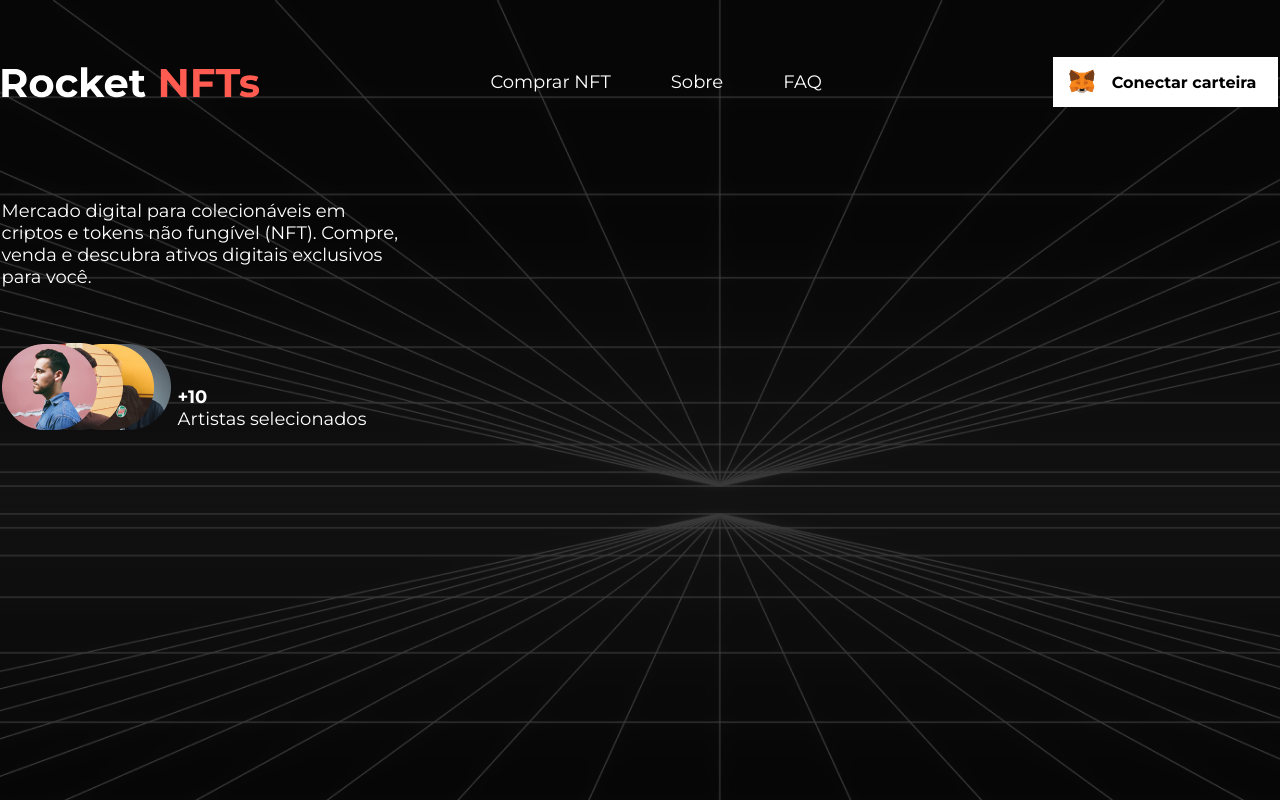
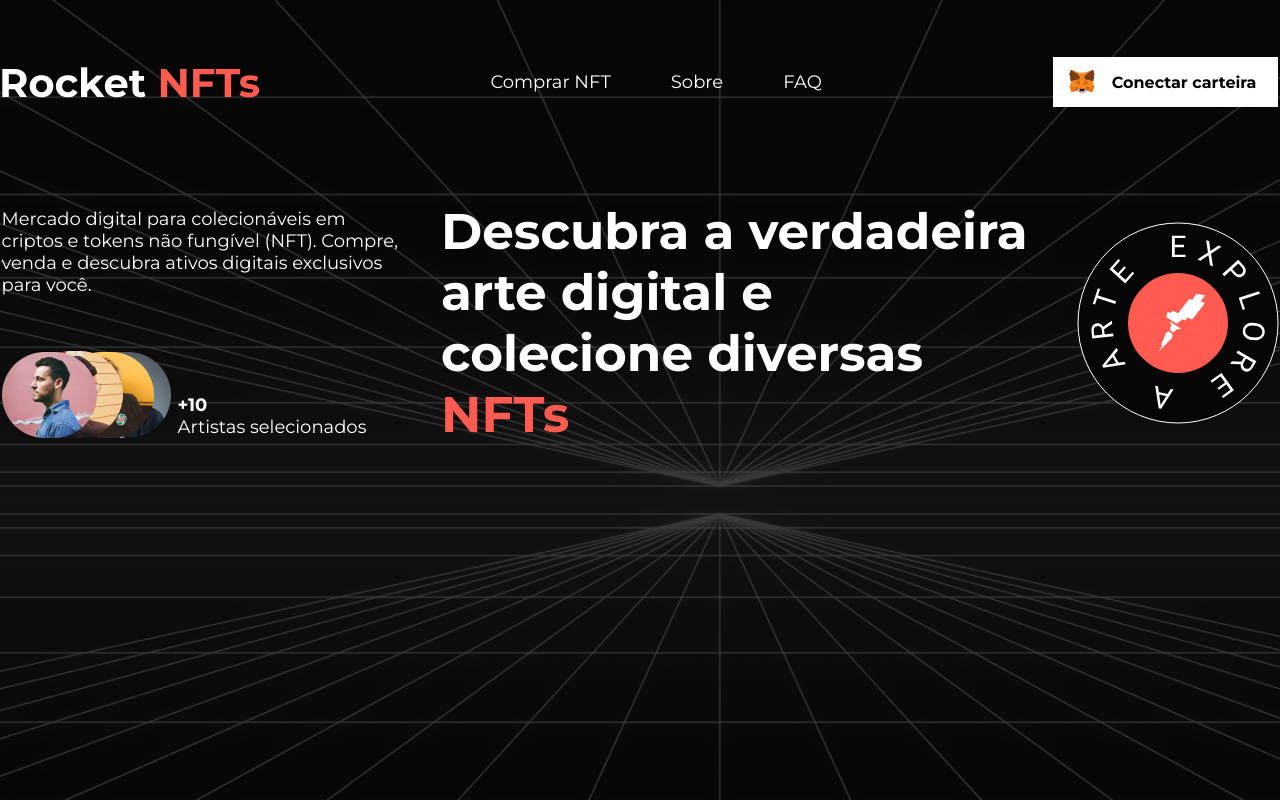
Before and after one commit to saulocode1/rocket-nft-react, a React (Create React App) app: page / in a window 1280 px wide. Shown: the top 800 px of the page. Built offline with nearby package versions, Linux system fonts and the light colour scheme.

Commit message:
Finished HomeTitles

```diff
--- a/src/Sections/Home/HomeTitles/HomeText/HomeText.styled.jsx
+++ b/src/Sections/Home/HomeTitles/HomeText/HomeText.styled.jsx
@@ -9,11 +9,12 @@ export const Text = styled.p`
 export const TextDiv = styled.div`
     width: 25rem;
     max-width: 25rem;
+    margin-bottom: 55px;
 `;
 
 export const WrapperTextAndAvatar = styled.div`
     height: 15.375rem;
     display: flex;
     flex-direction: column;
-    gap: 3.4375rem;
+    justify-content: center;
 `;
--- a/src/Sections/Home/HomeTitles/HomeTitles.jsx
+++ b/src/Sections/Home/HomeTitles/HomeTitles.jsx
@@ -2,7 +2,12 @@ import React from "react";
 import HomeImages from "./HomeAvatars/HomeImages";
 import HomeTextComponent from "./HomeText/HomeText";
 import { WrapperTextAndAvatar } from "./HomeText/HomeText.styled";
-import HomeTitlesDiv from "./HomeTitles.styled";
+import HomeTitlesDiv, {
+    ColorText,
+    MainTitle,
+    MainTitleDiv,
+    TitleBadge,
+} from "./HomeTitles.styled";
 
 const HomeTitlesComponent = () => {
     return (
@@ -12,6 +17,13 @@ const HomeTitlesComponent = () => {
                     <HomeTextComponent />
                     <HomeImages />
                 </WrapperTextAndAvatar>
+                <MainTitleDiv>
+                    <MainTitle>
+                        Descubra a verdadeira arte digital e colecione diversas
+                        <ColorText>NFTs</ColorText>
+                    </MainTitle>
+                </MainTitleDiv>
+                    <TitleBadge/>
             </HomeTitlesDiv>
         </>
     );
--- a/src/Sections/Home/HomeTitles/HomeTitles.styled.jsx
+++ b/src/Sections/Home/HomeTitles/HomeTitles.styled.jsx
@@ -3,9 +3,34 @@ import styled from "styled-components";
 const HomeTitlesDiv = styled.div`
     display: flex;
     justify-content: space-between;
+    align-items: center;
     width: 79.8125rem;
+    height: 15.375rem;
+    max-height: 15.375rem;
     max-width: 79.8125rem;
     margin-top: 12.5rem;
+    /* border: 1px solid white; */
+`;
+
+export const MainTitle = styled.h1`
+    font-size: var(--font-3);
+    color: var(--text-color);
+    font-weight: 700;
+`;
+
+export const MainTitleDiv = styled.div`
+    width: 37.25rem;
+    max-width: 37.25rem;
+`;
+
+export const ColorText = styled.span`
+    color: var(--color-logo);
+    display: block;
+`;
+
+export const TitleBadge = styled.img.attrs({ src: "/assets/badge.svg" })`
+    height: auto;
+    width: auto;
 `;
 
 export default HomeTitlesDiv;
```
